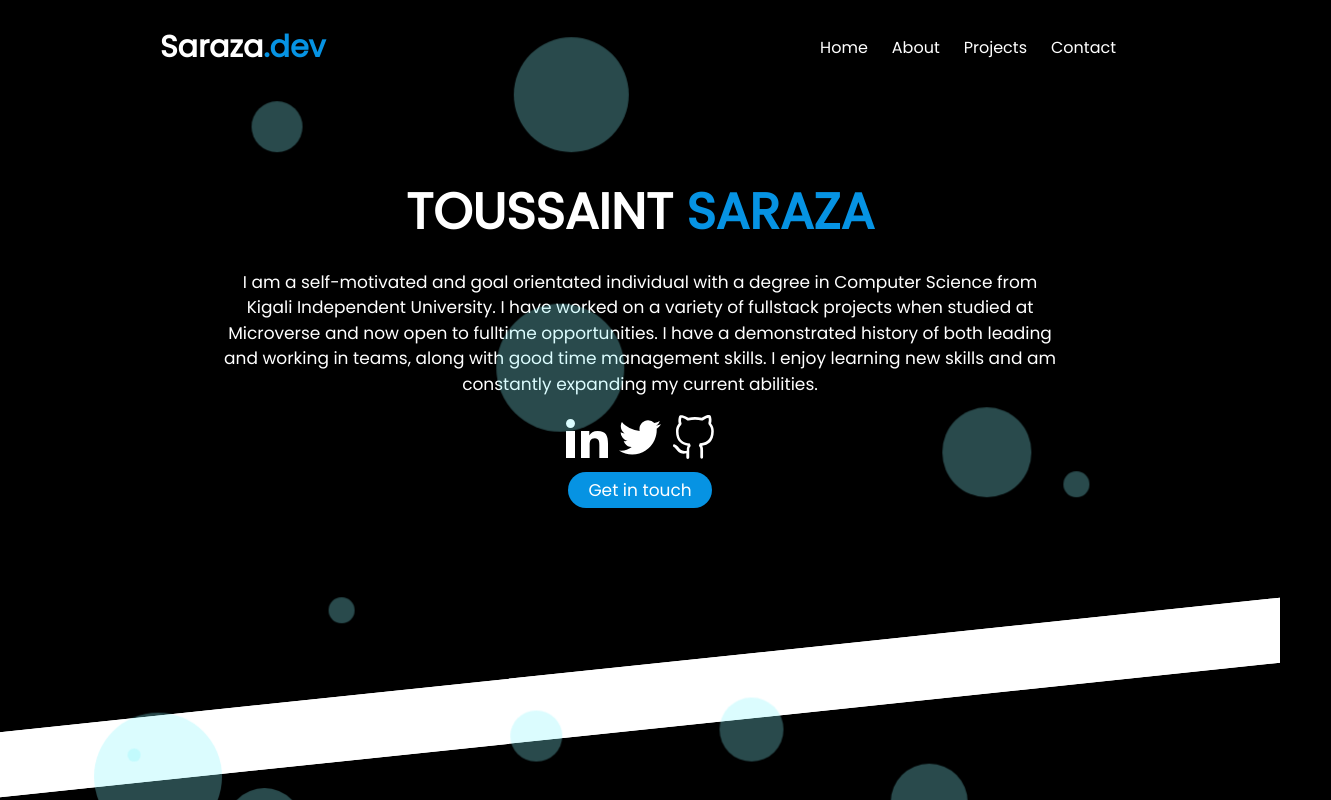
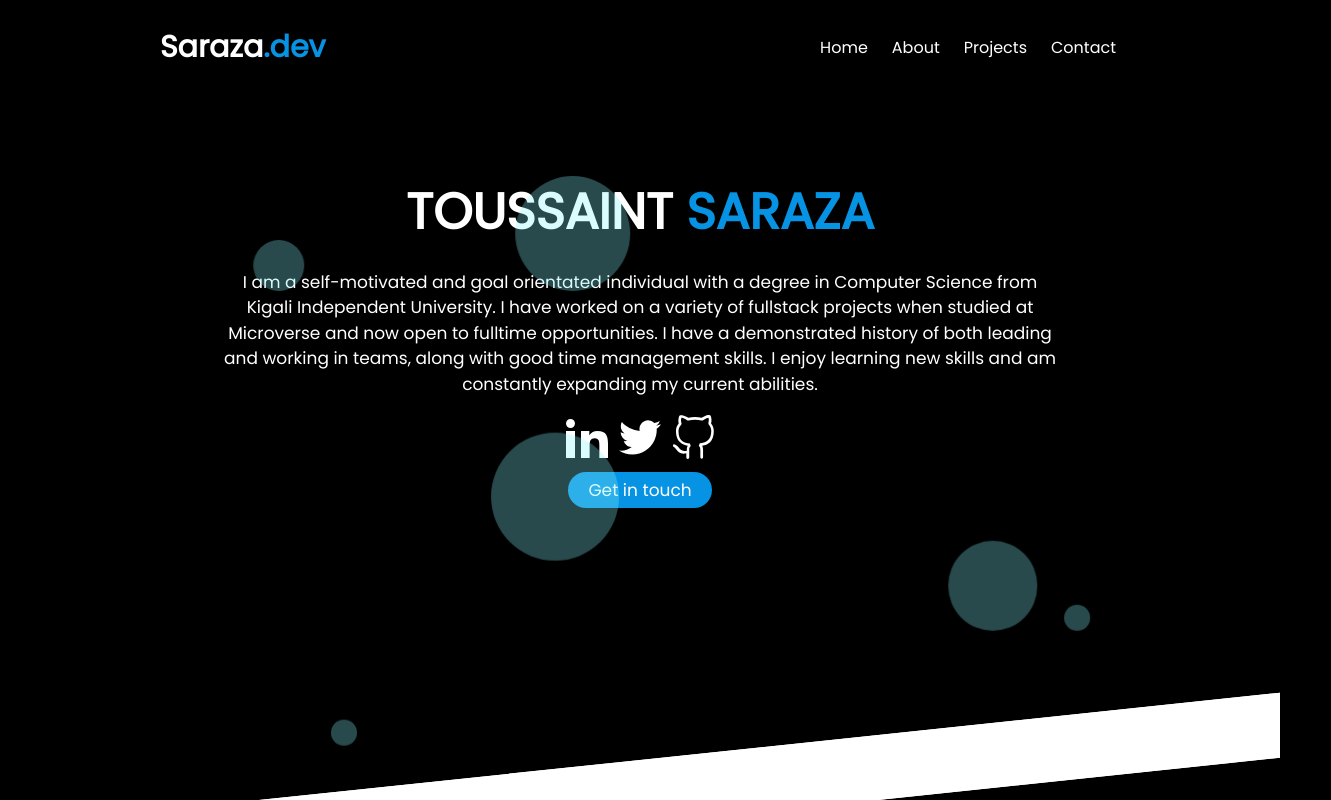
Before and after one commit to sarazaToussaint/Saraza-dev, a React (Create React App) app: page / in a window 1280 px wide. Shown: the top 800 px of the page, 1331 px wide, since content can reach past the window. Built offline with nearby package versions, Linux system fonts and the light colour scheme.

Commit message:
Make some changes

```diff
--- a/src/components/Home.jsx
+++ b/src/components/Home.jsx
@@ -5,7 +5,7 @@ import { ImLinkedin2 } from 'react-icons/im';
 import { NavLink as Link } from 'react-router-dom';
 
 const Home = () => (
-  <div className="">
+  <div className="bubbles">
     <div className="container">
       <h1 className="home-title">
         TOUSSAINT
```
